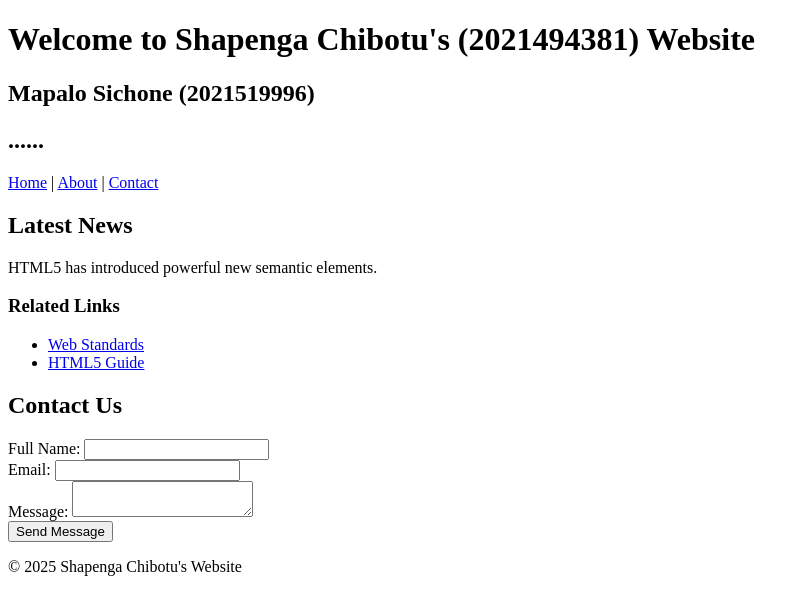
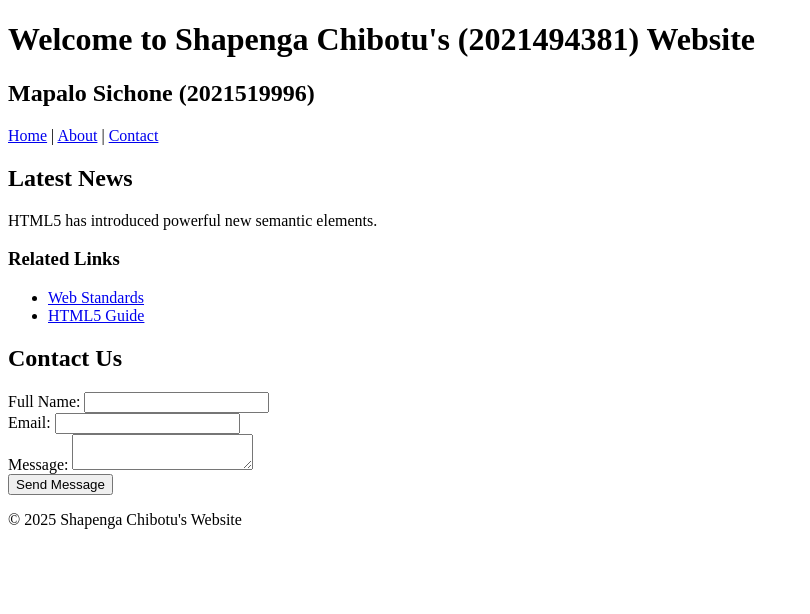
Before and after one commit to Unova-CS/lab2-html, a plain HTML site: page index.html in a window 1280 px wide. Shown: the whole page, without its empty margins (0-810 px from the left). Drawn offline with Linux system fonts and the light colour scheme.

Commit message:
Update index.html

```diff
--- a/index.html
+++ b/index.html
@@ -9,7 +9,6 @@
   <header>
     <h1>Welcome to Shapenga Chibotu's (2021494381) Website</h1>
     <h2>Mapalo Sichone (2021519996)</h2>
-    <h2>......</h2>
     <nav>
       <a href="#">Home</a> |
       <a href="#">About</a> |
```
